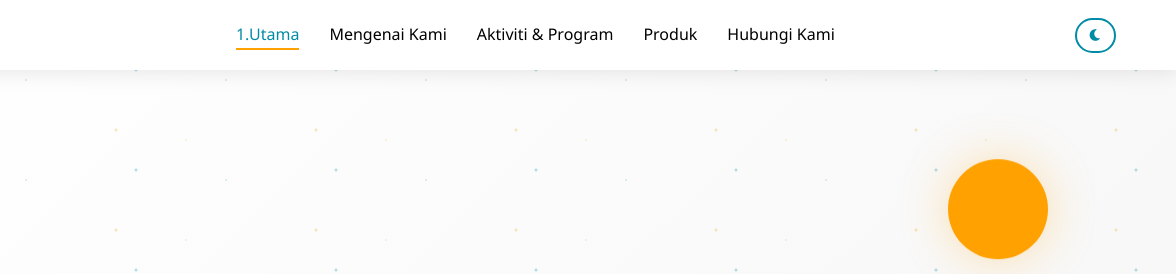
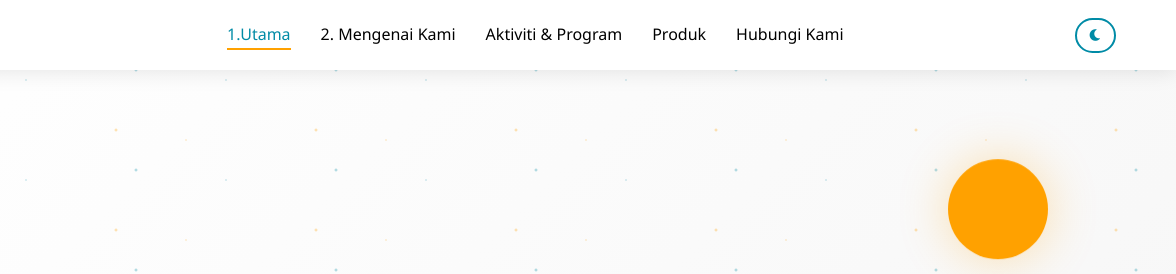
Before and after one commit to syafiqnzr/skyseers, a plain HTML site: page index.html in a window 1280 px wide. Shown: the top 274 px of the page, 104-1280 px from the left. Drawn offline with nearby package versions, Linux system fonts and the light colour scheme.

Commit message:
Update index.html

```diff
--- a/index.html
+++ b/index.html
@@ -20,7 +20,7 @@
             </div>
             <ul class="nav-menu">
                 <li><a href="#home" class="nav-link">1.Utama</a></li>
-                <li><a href="#about" class="nav-link">Mengenai Kami</a></li>
+                <li><a href="#about" class="nav-link">2. Mengenai Kami</a></li>
                 <li><a href="#activities" class="nav-link">Aktiviti & Program</a></li>
                 <li><a href="#products" class="nav-link">Produk</a></li>
                 <li><a href="#contact" class="nav-link">Hubungi Kami</a></li>
```
